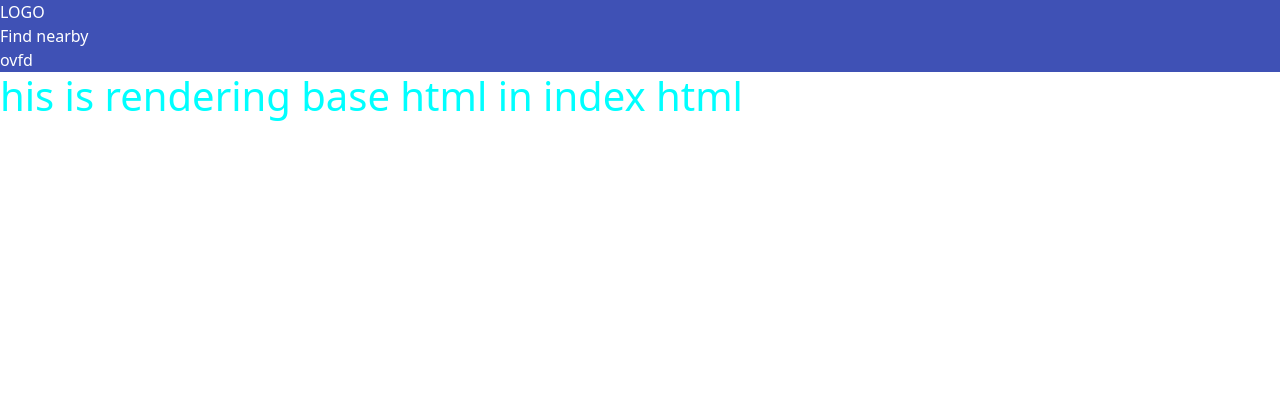
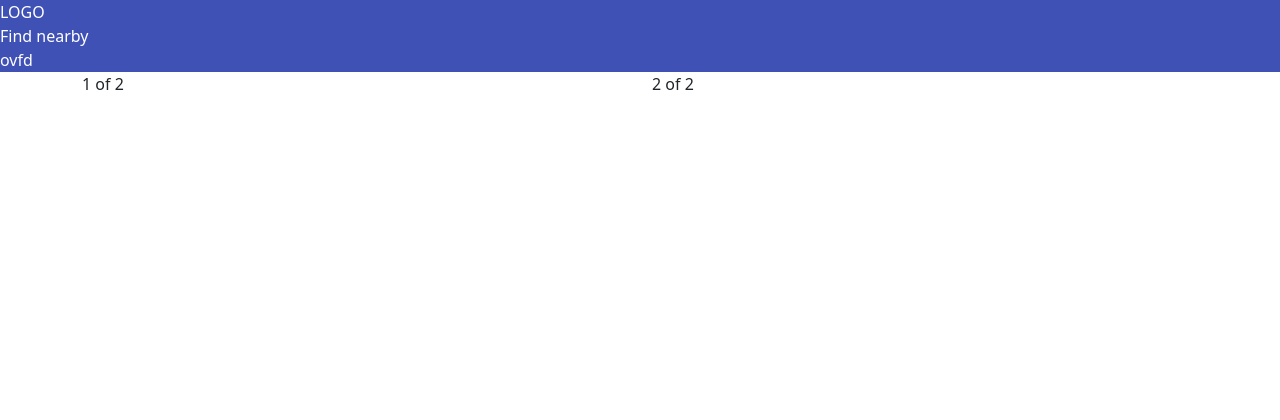
Before and after one commit to niteshbansal07/hack_the_valley, a Flask app: page / in a window 1280 px wide. Shown: the top 420 px of the page. Run offline with Flask 2, Linux system fonts and the light colour scheme; some libraries are stand-ins or nearby versions.

Commit message:
main grid

```diff
--- a/templates/index.html
+++ b/templates/index.html
@@ -2,5 +2,19 @@
 
 {% block title%} Index {% endblock %}
 {% block content %}
-<h1 class="content1">his is rendering base html in index html</h1>
+
+
+<div class="container">
+    <div class="row">
+        <div class="col">
+            1 of 2
+        </div>
+        <div class="col">
+            2 of 2
+        </div>
+    </div>
+</div>
+
+
+
 {% endblock %}
```
